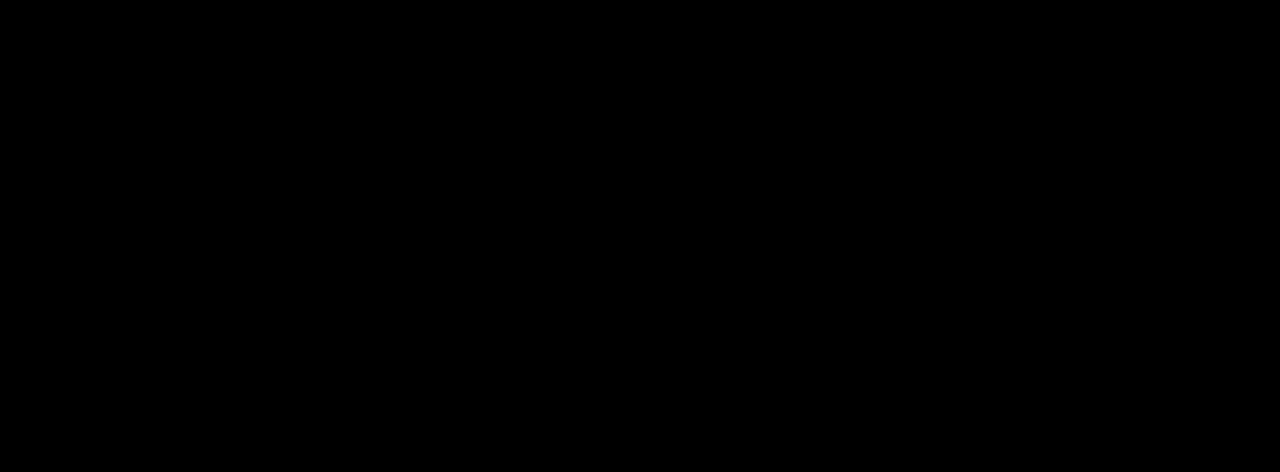
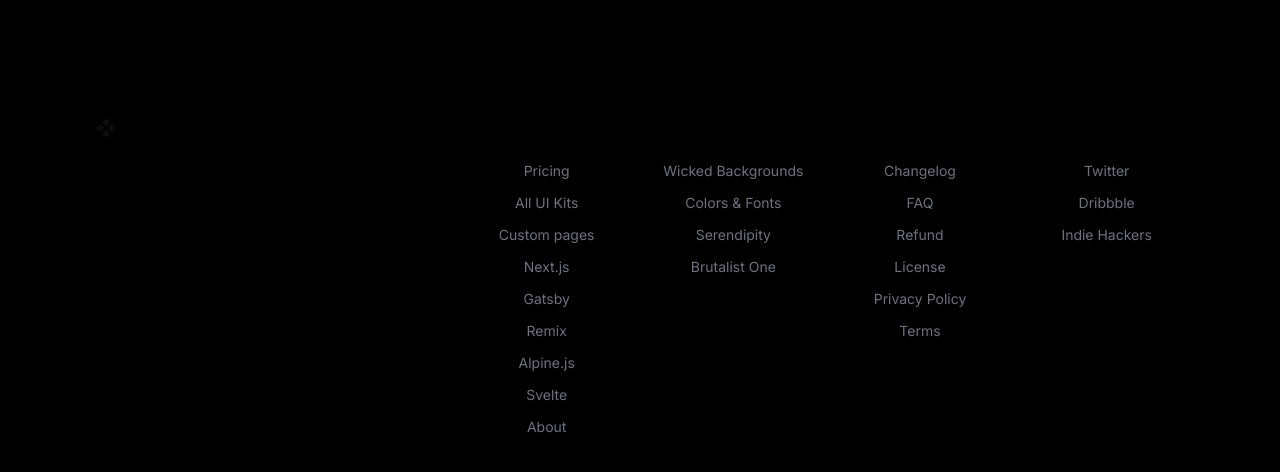
Before and after one commit to Tokenauts/inverse, a Next.js app: page / in a window 1280 px wide. Shown: the part 6799-7271 px from the top of the page. Before the commit the page ends 6901 px from the top, so only its background shows below. Built offline with nearby package versions, Linux system fonts and the light colour scheme.

Commit message:
added components

```diff
--- a/app/page.tsx
+++ b/app/page.tsx
@@ -1,5 +1,6 @@
 import AnimationComponent from "@/components/AnimationComponent";
 import First from "@/components/First";
+import Footer from "@/components/Footer";
 import Governance from "@/components/Governance";
 import Navbar from "@/components/Navbar";
 import NeverPayInterest from "@/components/NeverPayInterest";
@@ -27,6 +28,7 @@
       <Stats />
       <Governance />
       <Security />
+      <Footer />
     </div>
   );
 }
--- /dev/null
+++ b/components/Footer.tsx
@@ -0,0 +1,248 @@
+import React from "react";
+
+const Footer = () => {
+  return (
+    <div>
+      <footer className="" aria-labelledby="footer-heading">
+        <h2 id="footer-heading" className="sr-only">
+          Footer
+        </h2>
+        <div className="px-4 py-12 mx-auto max-w-7xl sm:px-6 lg:px-16">
+          <div className="xl:grid xl:grid-cols-3 xl:gap-8">
+            <div className="text-white xl:col-span-1">
+              <a
+                href="/"
+                className="text-lg font-bold tracking-tighter text-white transition duration-500 ease-in-out transform tracking-relaxed lg:pr-8"
+              >
+                <svg
+                  className="w-5 h-5"
+                  viewBox="0 0 232 232"
+                  fill="none"
+                  xmlns="http://www.w3.org/2000/svg"
+                >
+                  <path
+                    d="M166.524 51.4683L116.367 101.625L65.5235 51.4683L116.367 0.62434L166.524 51.4683ZM231.11 116.054L180.953 166.898L130.796 116.054L180.953 65.8969L231.11 116.054ZM101.939 116.054L51.0948 166.898L0.250934 116.054L51.0948 65.8969L101.939 116.054ZM166.524 181.326L116.367 231.483L65.5235 181.326L116.367 130.482L166.524 181.326Z"
+                    fill="#0c0c0c"
+                  ></path>
+                </svg>{" "}
+              </a>
+            </div>
+            <div className="grid grid-cols-2 gap-8 mt-12 xl:mt-0 xl:col-span-2">
+              <div className="md:grid md:grid-cols-2 md:gap-8">
+                <div>
+                  <h3 className="font-semibold leading-6 text-black uppercase">
+                    Navigation
+                  </h3>
+                  <ul role="list" className="mt-4 space-y-2">
+                    <li>
+                      <a
+                        href="#"
+                        className="text-sm text-gray-500 hover:text-blue-600"
+                      >
+                        Pricing
+                      </a>
+                    </li>
+                    <li>
+                      <a
+                        href="#"
+                        className="text-sm text-gray-500 hover:text-blue-600"
+                      >
+                        All UI Kits
+                      </a>
+                    </li>
+                    <li>
+                      <a
+                        href="#"
+                        className="text-sm text-gray-500 hover:text-blue-600"
+                      >
+                        Custom pages
+                      </a>
+                    </li>
+                    <li>
+                      <a
+                        href="#"
+                        className="text-sm text-gray-500 hover:text-blue-600"
+                      >
+                        Next.js
+                      </a>
+                    </li>
+                    <li>
+                      <a
+                        href="#"
+                        className="text-sm text-gray-500 hover:text-blue-600"
+                      >
+                        Gatsby
+                      </a>
+                    </li>
+                    <li>
+                      <a
+                        href="#"
+                        className="text-sm text-gray-500 hover:text-blue-600"
+                      >
+                        Remix
+                      </a>
+                    </li>
+                    <li>
+                      <a
+                        href="#"
+                        className="text-sm text-gray-500 hover:text-blue-600"
+                      >
+                        Alpine.js
+                      </a>
+                    </li>
+                    <li>
+                      <a
+                        href="#"
+                        className="text-sm text-gray-500 hover:text-blue-600"
+                      >
+                        Svelte
+                      </a>
+                    </li>
+                    <li>
+                      <a
+                        href="#"
+                        className="text-sm text-gray-500 hover:text-blue-600"
+                      >
+                        About
+                      </a>
+                    </li>
+                  </ul>
+                </div>
+                <div className="mt-12 md:mt-0">
+                  <h3 className="font-semibold leading-6 text-black uppercase">
+                    UI/UX &amp; Dev
+                  </h3>
+                  <ul role="list" className="mt-4 space-y-2">
+                    <li>
+                      <a
+                        href="https://www.wickedbackgrounds.com/"
+                        className="text-sm text-gray-500 hover:text-blue-600"
+                      >
+                        Wicked Backgrounds
+                      </a>
+                    </li>
+
+                    <li>
+                      <a
+                        href="https://www.colorsandfonts.com/"
+                        className="text-sm text-gray-500 hover:text-blue-600"
+                      >
+                        Colors &amp; Fonts
+                      </a>
+                    </li>
+                    <li>
+                      <a
+                        href="https://www.serendipitytheme.com/"
+                        className="text-sm text-gray-500 hover:text-blue-600"
+                      >
+                        Serendipity
+                      </a>
+                    </li>
+                    <li>
+                      <a
+                        href="https://www.brutalist.one/"
+                        className="text-sm text-gray-500 hover:text-blue-600"
+                      >
+                        Brutalist One
+                      </a>
+                    </li>
+                  </ul>
+                </div>
+              </div>
+              <div className="md:grid md:grid-cols-2 md:gap-8">
+                <div>
+                  <h3 className="font-semibold leading-6 text-black uppercase">
+                    Legal
+                  </h3>
+                  <ul role="list" className="mt-4 space-y-2">
+                    <li>
+                      <a
+                        href="#"
+                        className="text-sm text-gray-500 hover:text-blue-600"
+                      >
+                        Changelog
+                      </a>
+                    </li>
+                    <li>
+                      <a
+                        href="#"
+                        className="text-sm text-gray-500 hover:text-blue-600"
+                      >
+                        FAQ
+                      </a>
+                    </li>
+                    <li>
+                      <a
+                        href="#"
+                        className="text-sm text-gray-500 hover:text-blue-600"
+                      >
+                        Refund
+                      </a>
+                    </li>
+                    <li>
+                      <a
+                        href="#"
+                        className="text-sm text-gray-500 hover:text-blue-600"
+                      >
+                        License
+                      </a>
+                    </li>
+                    <li>
+                      <a
+                        href="#"
+                        className="text-sm text-gray-500 hover:text-blue-600"
+                      >
+                        Privacy Policy
+                      </a>
+                    </li>
+                    <li>
+                      <a
+                        href="#"
+                        className="text-sm text-gray-500 hover:text-blue-600"
+                      >
+                        Terms
+                      </a>
+                    </li>
+                  </ul>
+                </div>
+                <div className="mt-12 md:mt-0">
+                  <h3 className="font-semibold leading-6 text-black uppercase">
+                    Socials
+                  </h3>
+                  <ul role="list" className="mt-4 space-y-2">
+                    <li>
+                      <a
+                        href="#"
+                        className="text-sm text-gray-500 hover:text-blue-600"
+                      >
+                        Twitter
+                      </a>
+                    </li>
+                    <li>
+                      <a
+                        href="#"
+                        className="text-sm text-gray-500 hover:text-blue-600"
+                      >
+                        Dribbble
+                      </a>
+                    </li>
+                    <li>
+                      <a
+                        href="#"
+                        className="text-sm text-gray-500 hover:text-blue-600"
+                      >
+                        Indie Hackers
+                      </a>
+                    </li>
+                  </ul>
+                </div>
+              </div>
+            </div>
+          </div>
+        </div>
+      </footer>
+    </div>
+  );
+};
+
+export default Footer;
```
